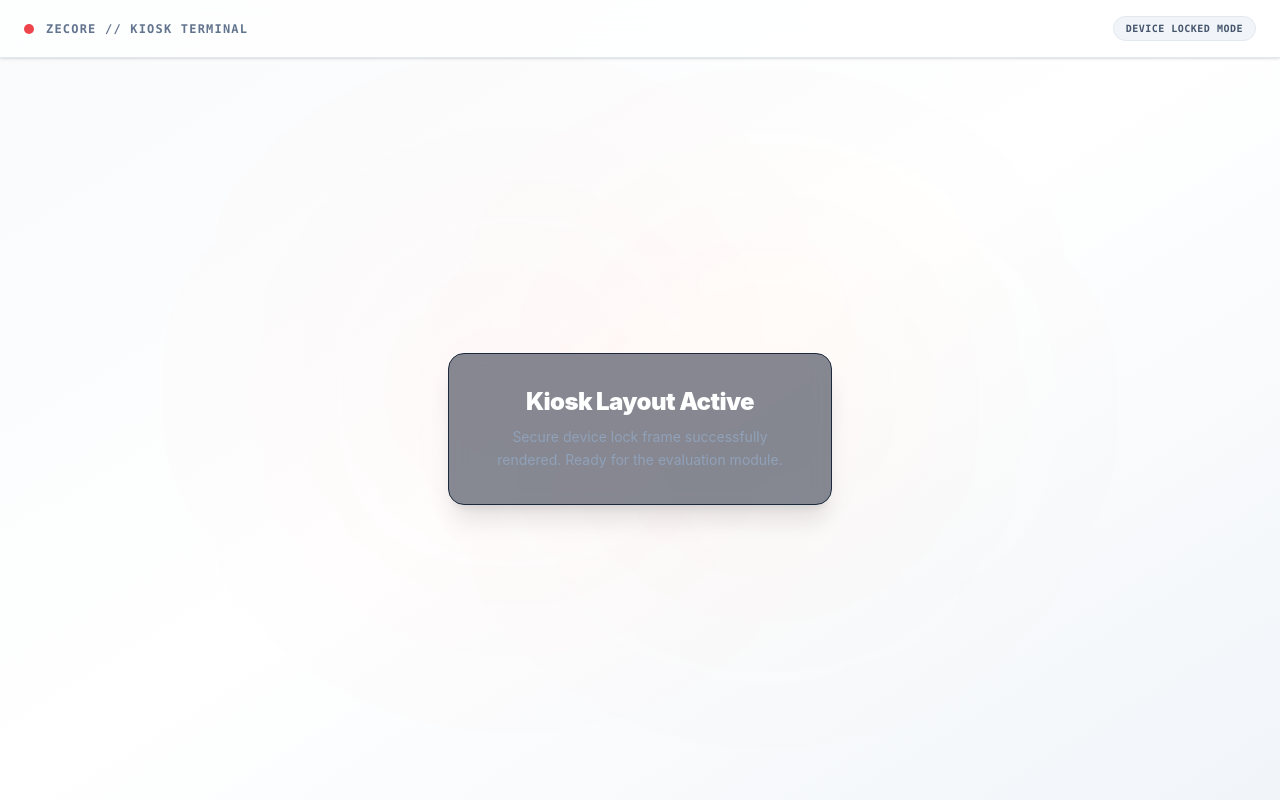
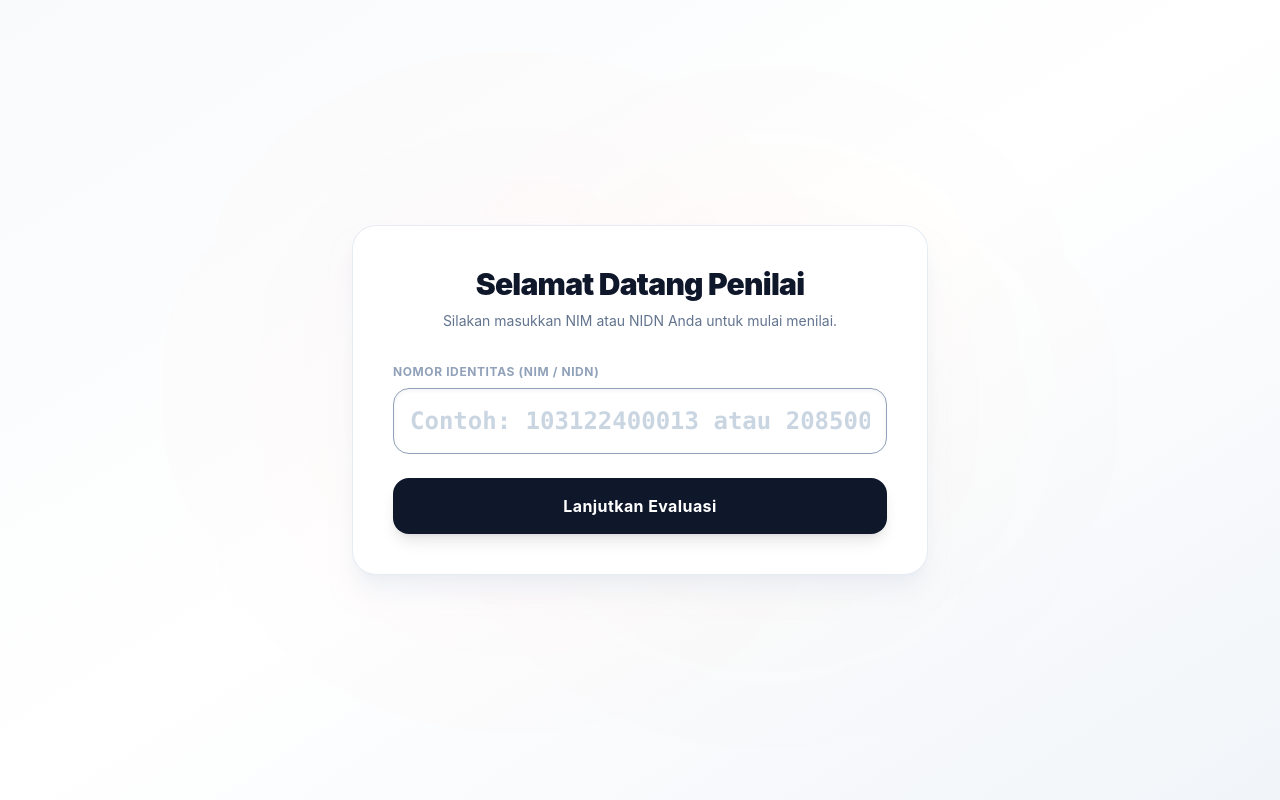
Before and after one commit to Research-and-Creativity/zescore, a React (Vite) app: page / in a window 1280 px wide. Built offline with nearby package versions, Linux system fonts and the light colour scheme.

Commit message:
feat: implement KioskMain form with automatic NIM/NIDN detection and full minimal layout

```diff
--- a/package.json
+++ b/package.json
@@ -12,7 +12,8 @@
   "dependencies": {
     "@tailwindcss/vite": "^4.3.0",
     "react": "^19.2.6",
-    "react-dom": "^19.2.6"
+    "react-dom": "^19.2.6",
+    "zustand": "^5.0.14"
   },
   "devDependencies": {
     "@eslint/js": "^10.0.1",
--- a/src/App.tsx
+++ b/src/App.tsx
@@ -1,26 +1,42 @@
 // src/App.tsx
 import React from 'react';
 import KioskLayout from './Layouts/KioskLayout';
+import KioskMain from './features/kiosk/KioskMain';
+import { useKioskStore } from './store/useKioskStore';
 
 /**
  * Root Application Component.
- * Acts as the entry orchestrator, injecting pages into the secure Kiosk layout wrapper.
+ * Orchestrates views inside the Kiosk layout environment based on global state steps.
  */
 function App(): React.JSX.Element {
+  const { step, resetKiosk } = useKioskStore();
+
   return (
     <KioskLayout>
-      {/*
-        Temporary placeholder view to verify layout rendering.
-        This will be replaced by the <KioskMain /> orchestrator component in the next step.
-      */}
-      <div className="text-center p-8 bg-slate-900/50 border border-slate-800 backdrop-blur-sm rounded-2xl max-w-sm shadow-xl">
-        <h1 className="text-2xl font-black text-white tracking-tight">
-          Kiosk Layout Active
-        </h1>
-        <p className="text-sm text-slate-400 mt-2 leading-relaxed">
-          Secure device lock frame successfully rendered. Ready for the evaluation module.
-        </p>
-      </div>
+      {/* Mengatur percabangan halaman menggunakan Conditional Rendering yang bersih */}
+      {step === 'IDENTIFICATION' && <KioskMain />}
+
+      {step === 'VOTE_MAHASISWA' && (
+        <div className="text-center p-10 bg-white border border-slate-200 rounded-3xl max-w-sm shadow-xl shadow-slate-200/50">
+          <div className="w-12 h-12 bg-blue-50 text-blue-600 rounded-2xl flex items-center justify-center mx-auto mb-4 font-black text-xl">M</div>
+          <h1 className="text-xl font-black text-slate-900">Modul Vote Mahasiswa</h1>
+          <p className="text-xs text-slate-500 mt-2">Halaman tombol voting kelompok pameran (Dev 2 Area).</p>
+          <button onClick={resetKiosk} className="mt-6 text-xs font-bold text-red-600 bg-red-50 px-4 py-2 rounded-xl border border-red-100 hover:bg-red-100 transition-all">
+            Kembali ke Awal
+          </button>
+        </div>
+      )}
+
+      {step === 'SCORE_DOSEN' && (
+        <div className="text-center p-10 bg-white border border-slate-200 rounded-3xl max-w-sm shadow-xl shadow-slate-200/50">
+          <div className="w-12 h-12 bg-emerald-50 text-emerald-600 rounded-2xl flex items-center justify-center mx-auto mb-4 font-black text-xl">D</div>
+          <h1 className="text-xl font-black text-slate-900">Modul Penilaian Dosen</h1>
+          <p className="text-xs text-slate-500 mt-2">Halaman form penilaian parameter aspek juri (Dev 3 Area).</p>
+          <button onClick={resetKiosk} className="mt-6 text-xs font-bold text-red-600 bg-red-50 px-4 py-2 rounded-xl border border-red-100 hover:bg-red-100 transition-all">
+            Kembali ke Awal
+          </button>
+        </div>
+      )}
     </KioskLayout>
   );
 }
--- a/src/Layouts/KioskLayout.tsx
+++ b/src/Layouts/KioskLayout.tsx
@@ -7,19 +7,7 @@ interface KioskLayoutProps {
 
 const KioskLayout: React.FC<KioskLayoutProps> = ({ children }) => {
   return (
-    <div className="w-screen h-screen overflow-hidden bg-gradient-to-br from-slate-50 via-white to-slate-100 text-slate-900 flex flex-col font-sans select-none">
-      {/* Header */}
-      <header className="w-full py-4 px-6 border-b border-slate-200 bg-white/70 backdrop-blur-md flex justify-between items-center z-50 shadow-sm">
-        <div className="flex items-center gap-3">
-          <div className="w-2.5 h-2.5 rounded-full bg-red-600 animate-pulse" />
-          <span className="font-mono font-bold tracking-widest text-xs text-slate-500">
-            ZECORE // KIOSK TERMINAL
-          </span>
-        </div>
-        <div className="text-[10px] bg-slate-100 px-3 py-1 rounded-full border border-slate-200 font-mono text-slate-600 uppercase tracking-wider font-semibold">
-          Device Locked Mode
-        </div>
-      </header>
+    <div className="w-screen h-screen overflow-hidden bg-linear-to-br from-slate-50 via-white to-slate-100 text-slate-900 flex flex-col font-sans select-none relative">
 
       {/* Main Content */}
       <main className="flex-1 w-full h-full flex flex-col justify-center items-center p-6 relative z-10">
@@ -27,8 +15,8 @@ const KioskLayout: React.FC<KioskLayoutProps> = ({ children }) => {
       </main>
 
       {/* Decorative Blur Ambient */}
-      <div className="absolute top-1/4 left-1/4 w-96 h-96 bg-red-500/[0.03] rounded-full blur-[120px] pointer-events-none" aria-hidden="true" />
-      <div className="absolute bottom-1/4 right-1/4 w-96 h-96 bg-orange-500/[0.03] rounded-full blur-[120px] pointer-events-none" aria-hidden="true" />
+      <div className="absolute top-1/4 left-1/4 w-96 h-96 bg-red-500/3 rounded-full blur-[120px] pointer-events-none" aria-hidden="true" />
+      <div className="absolute bottom-1/4 right-1/4 w-96 h-96 bg-orange-500/3 rounded-full blur-[120px] pointer-events-none" aria-hidden="true" />
     </div>
   );
 };
--- /dev/null
+++ b/src/features/kiosk/KioskMain.tsx
@@ -0,0 +1,116 @@
+// src/features/kiosk/KioskMain.tsx
+import React, { useState, useEffect } from 'react';
+import { useKioskStore } from '../../store/useKioskStore';
+import type { EvaluatorType } from '../../store/useKioskStore'; // Perbaikan: Gunakan type-only import di sini
+
+/**
+ * KioskMain component.
+ * Features a high-visibility input form for evaluator identification (NIM/NIDN).
+ * Includes auto-detection of evaluator types based on character length constraints.
+ */
+const KioskMain: React.FC = () => {
+  const [idInput, setIdInput] = useState<string>('');
+  const [detectedType, setDetectedType] = useState<EvaluatorType>(null);
+  const [error, setError] = useState<string | null>(null);
+
+  const { setEvaluator, setStep } = useKioskStore();
+
+  // Efek samping untuk mendeteksi tipe penilai secara otomatis berdasarkan panjang karakter input
+  useEffect(() => {
+    const cleanInput = idInput.trim();
+    if (cleanInput.length === 12) {
+      setDetectedType('MAHASISWA');
+      setError(null);
+    } else if (cleanInput.length === 10) {
+      setDetectedType('DOSEN');
+      setError(null);
+    } else {
+      setDetectedType(null);
+    }
+  }, [idInput]);
+
+  const handleSubmit = (e: React.FormEvent<HTMLFormElement>) => {
+    e.preventDefault();
+    const finalInput = idInput.trim();
+
+    // Validasi awal kepatuhan panjang karakter
+    if (!detectedType) {
+      setError('Nomor identitas tidak valid. NIM harus 12 digit, NIDN harus 10 digit.');
+      return;
+    }
+
+    // Daftarkan data ke Zustand store global
+    setEvaluator(finalInput, detectedType);
+
+    // Alihkan halaman berdasarkan tipe yang terdeteksi otomatis
+    if (detectedType === 'MAHASISWA') {
+      setStep('VOTE_MAHASISWA');
+    } else if (detectedType === 'DOSEN') {
+      setStep('SCORE_DOSEN');
+    }
+  };
+
+  return (
+    <div className="w-full max-w-xl bg-white border border-slate-200/80 rounded-3xl p-10 shadow-xl shadow-slate-200/50 transition-all duration-300">
+      <div className="text-center mb-8">
+        <h2 className="text-3xl font-black text-slate-900 tracking-tight">
+          Selamat Datang Penilai
+        </h2>
+        <p className="text-sm text-slate-500 mt-2 leading-relaxed">
+          Silakan masukkan NIM atau NIDN Anda untuk mulai menilai.
+        </p>
+      </div>
+
+      <form onSubmit={handleSubmit} className="space-y-6">
+        <div>
+          <label htmlFor="id-number" className="block text-xs font-bold text-slate-400 uppercase tracking-wider mb-2">
+            Nomor Identitas (NIM / NIDN)
+          </label>
+          <input
+            id="id-number"
+            type="text"
+            pattern="[0-9]*"
+            inputMode="numeric"
+            maxLength={12}
+            value={idInput}
+            onChange={(e) => setIdInput(e.target.value.replace(/\D/g, ''))}
+            placeholder="Contoh: 103122400013 atau 20850012"
+            className="w-full text-center text-2xl font-mono font-bold tracking-widest p-4 rounded-2xl bg-slate-50 border border-slate-200 text-slate-900 placeholder:text-slate-300 placeholder:tracking-normal focus:outline-none focus:border-slate-400 focus:bg-white transition-all duration-200 shadow-inner"
+            autoFocus
+            required
+          />
+        </div>
+
+        {/* Tanda Deteksi Otomatis - Responsif Terhadap State */}
+        {detectedType && (
+          <div className="flex justify-center animate-fade-in">
+            <span className={`inline-flex items-center gap-1.5 px-4 py-1.5 rounded-full text-xs font-black tracking-wide uppercase shadow-sm border ${
+              detectedType === 'MAHASISWA'
+                ? 'bg-blue-50 text-blue-700 border-blue-200'
+                : 'bg-emerald-50 text-emerald-700 border-emerald-200'
+            }`}>
+              <div className={`w-1.5 h-1.5 rounded-full ${detectedType === 'MAHASISWA' ? 'bg-blue-600' : 'bg-emerald-600'}`} />
+              Terdeteksi Sebagai: {detectedType}
+            </span>
+          </div>
+        )}
+
+        {/* Notifikasi Error Validasi Awal */}
+        {error && (
+          <p className="text-xs font-semibold text-red-600 text-center bg-red-50 py-2.5 px-4 rounded-xl border border-red-200 animate-shake">
+            {error}
+          </p>
+        )}
+
+        <button
+          type="submit"
+          className="w-full py-4 px-6 rounded-2xl bg-slate-900 hover:bg-slate-800 text-white font-bold text-base tracking-wide transition-all duration-150 active:scale-[0.98] shadow-lg shadow-slate-900/10"
+        >
+          Lanjutkan Evaluasi
+        </button>
+      </form>
+    </div>
+  );
+};
+
+export default KioskMain;
--- /dev/null
+++ b/src/store/useKioskStore.ts
@@ -0,0 +1,34 @@
+// src/store/useKioskStore.ts
+import { create } from 'zustand';
+
+export type KioskStep = 'IDENTIFICATION' | 'VOTE_MAHASISWA' | 'SCORE_DOSEN' | 'SUCCESS';
+export type EvaluatorType = 'MAHASISWA' | 'DOSEN' | null;
+
+interface Evaluator {
+  readonly idNumber: string;
+  readonly type: EvaluatorType;
+}
+
+interface KioskState {
+  readonly step: KioskStep;
+  readonly evaluator: Evaluator | null;
+  readonly setStep: (step: KioskStep) => void;
+  readonly setEvaluator: (idNumber: string, type: EvaluatorType) => void;
+  readonly resetKiosk: () => void;
+}
+
+/**
+ * Zustand store to manage global state transitions for the Kiosk evaluation terminal.
+ * Fixed implicit any parameters to comply with strict TypeScript configurations.
+ */
+export const useKioskStore = create<KioskState>((set) => ({
+  step: 'IDENTIFICATION',
+  evaluator: null,
+
+  setStep: (step: KioskStep) => set({ step }),
+
+  setEvaluator: (idNumber: string, type: EvaluatorType) =>
+    set({ evaluator: { idNumber, type } }),
+
+  resetKiosk: () => set({ step: 'IDENTIFICATION', evaluator: null }),
+}));
```
Also changed, not shown: 1 other file (tests, documents, lock files or other folders).
